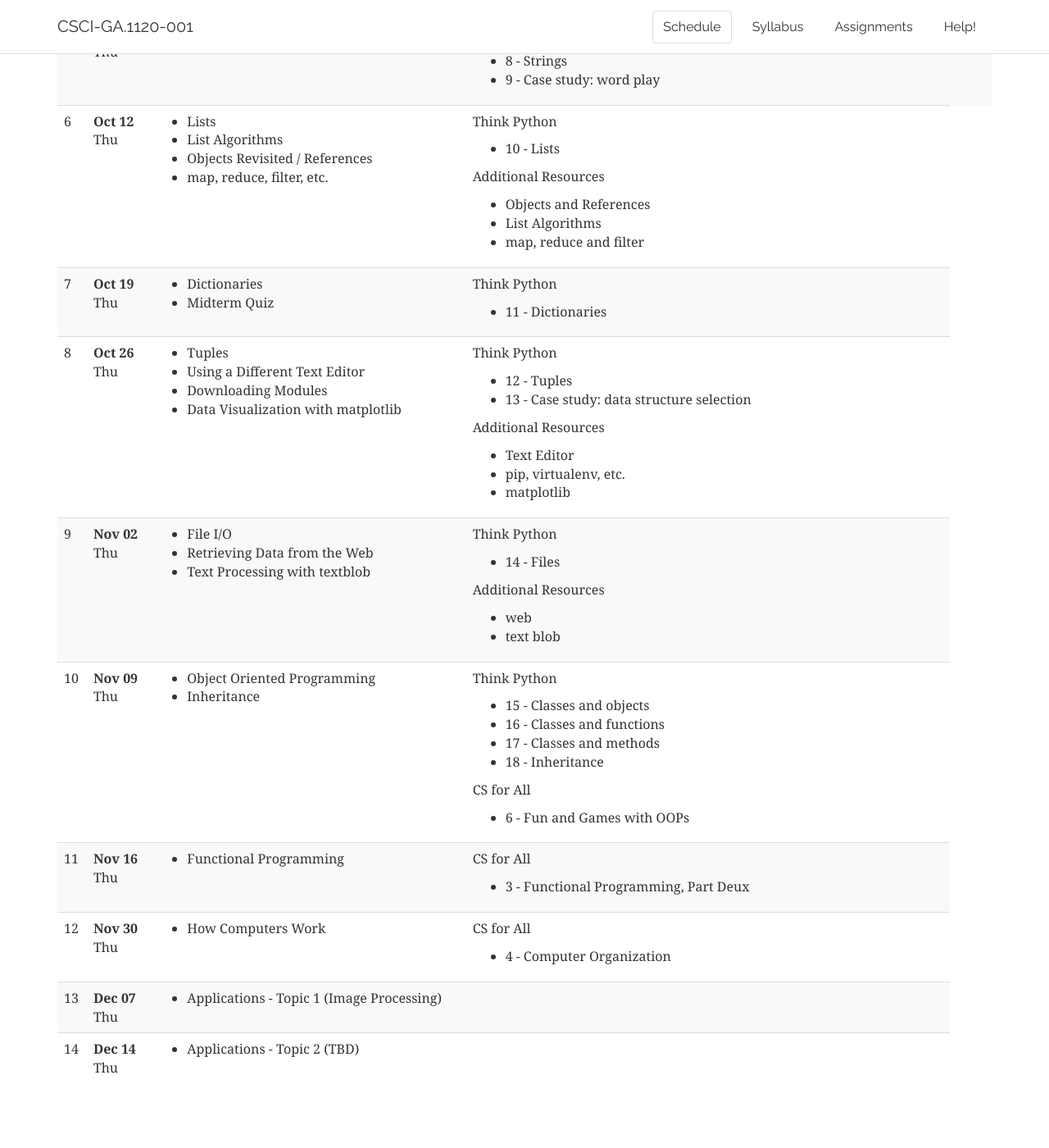
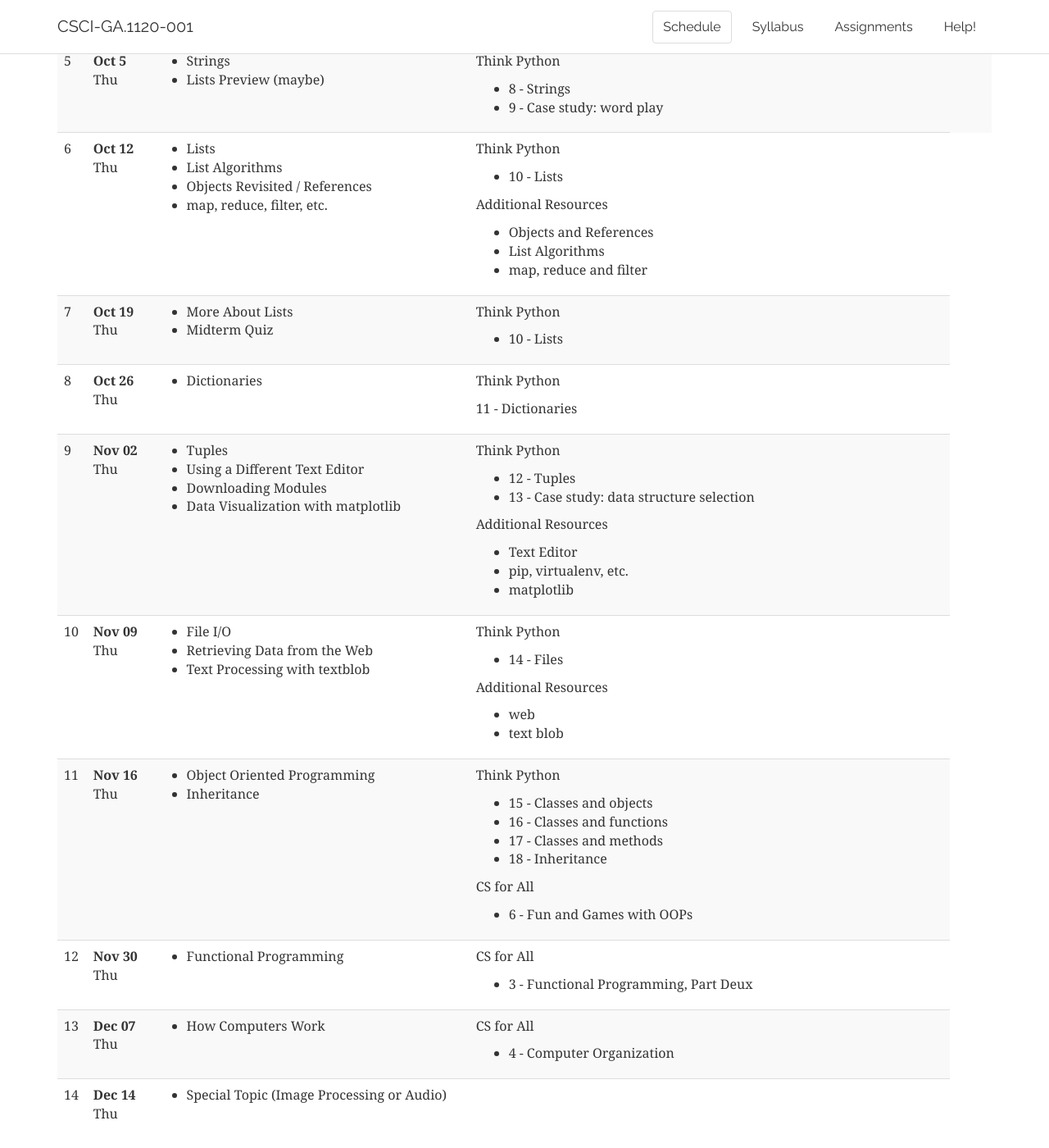
Before and after one commit to foureyes/csci-ga.1120-fall2017-001, a Jekyll site: the page built from index.markdown, in a window 1280 px wide and 1400 px high, scrolled down 1065 px. Shown: the whole window at 82% size. Built offline with Jekyll 4.4.1, drawn with Linux system fonts in a browser that asks for light colours; before the commit the page ends 2409 px from its top, so only the background shows below that; some of the changed text lies outside the part shown.

Commit message:
rework schedule, add links

```diff
--- a/_config.yml
+++ b/_config.yml
@@ -7,10 +7,14 @@ course_number: "CSCI-GA.1120"
 course_section: "001"
 course_name: "Introduction to Programming"
 course_semester: "Fall 2017"
+course_dept: DHSS
+course_dept_link: http://dhss.nyu.edu/
 course_time: "Thursdays, 4:55PM to 7:35PM"
 course_room: 60 Fifth Ave C10
 course_site: http://foureyes.github.io/csci-ga.1120-fall2017-001/
 course_site_alt: http://cs.nyu.edu/~jversoza
+course_aside: A Course in the Digital Humanities and Social Sciences Program at NYU
+course_aside_link: http://dhss.nyu.edu/
 
 # office hours
 office_hours: "<br>&nbsp;2:15pm - 3:15pm on Mondays at WWH<br>12:30pm - 1:30pm on Tuesdays at 5th ave (Lobby)<br>12:30pm - 1:30pm on Wednesdays at WWH"
--- a/_includes/header.html
+++ b/_includes/header.html
@@ -37,7 +37,10 @@
     </div>
     <div class="masthead">
       <div class="container">
-        <h1><span>{{ site.course_name }}</span></h1>
+        <h1>
+			<span>{{ site.course_name }}</span>
+		</h1>
+		<a href="{{ site.course_aside_link }}">{{ site.course_aside }}</a>
 {% if page.nav-state == 'index' %}
         <h2><span>Syllabus</span></h2>
 {% else %}
--- a/index.markdown
+++ b/index.markdown
@@ -5,6 +5,7 @@ nav-state: schedule
 <script>
 ....
 </script>
+<!-- It is part of the [Program in Digital Humanities and Social Science](http://dhss.nyu.edu/) at the [Computer Science Department](http://cs.nyu.edu/home/index.html) at NYU -->
 <table class="table table-striped table-hover">
 <thead>
 <tr>
@@ -140,6 +141,7 @@ CS for All
 <tr><td>5</td><td><strong>Oct 5</strong><br>Thu</td>
 <td markdown="block">
 * Strings
+* Lists Preview (maybe)
 </td>
 <td markdown="block">
 Think Python
@@ -189,7 +191,7 @@ Additional Resources
 <tr><td>7</td><td><strong>Oct 19</strong><br>Thu</td>
 <td markdown="block">
 
-* Dictionaries
+* More About Lists
 * Midterm Quiz
 
 </td>
@@ -197,7 +199,7 @@ Additional Resources
 
 Think Python
 
-* 11 - Dictionaries
+* 10 - Lists
 </td>
 
 
@@ -211,6 +213,26 @@ Think Python
 <tr><td>8</td><td><strong>Oct 26</strong><br>Thu</td>
 <td markdown="block">
 
+* Dictionaries
+
+</td>
+<td markdown="block">
+
+Think Python
+
+11 - Dictionaries
+
+
+</td>
+
+<td></td><td markdown="block"></td>{% comment %}
+{% include schedule/08.markdown %}
+{% endcomment %}
+ </tr>
+
+<!-- ------------ --><a name="09"></a>
+<tr><td>9</td><td><strong>Nov 02</strong><br>Thu</td>
+<td markdown="block">
 * Tuples
 * Using a Different Text Editor
 * Downloading Modules
@@ -231,17 +253,18 @@ Additional Resources
 </td>
 
 <td></td><td markdown="block"></td>{% comment %}
-{% include schedule/08.markdown %}
+{% include schedule/09.markdown %}
 {% endcomment %}
  </tr>
 
-<!-- ------------ --><a name="09"></a>
-<tr><td>9</td><td><strong>Nov 02</strong><br>Thu</td>
+<!-- ------------ --><a name="10"></a>
+<tr><td>10</td><td><strong>Nov 09</strong><br>Thu</td>
 <td markdown="block">
-
 * File I/O
 * Retrieving Data from the Web
 * Text Processing with textblob
+
+
 </td>
 <td markdown="block">
 Think Python
@@ -255,16 +278,16 @@ Additional Resources
 </td>
 
 <td></td><td markdown="block"></td>{% comment %}
-{% include schedule/09.markdown %}
+{% include schedule/10.markdown %}
 {% endcomment %}
  </tr>
 
-<!-- ------------ --><a name="10"></a>
-<tr><td>10</td><td><strong>Nov 09</strong><br>Thu</td>
+<!-- ------------ --><a name="11"></a>
+<tr><td>11</td><td><strong>Nov 16</strong><br>Thu</td>
 <td markdown="block">
-
 * Object Oriented Programming
 * Inheritance
+
 
 </td>
 <td markdown="block">
@@ -278,24 +301,6 @@ Think Python
 CS for All
 
 * 6 - Fun and Games with OOPs
-</td>
-
-<td></td><td markdown="block"></td>{% comment %}
-{% include schedule/10.markdown %}
-{% endcomment %}
- </tr>
-
-<!-- ------------ --><a name="11"></a>
-<tr><td>11</td><td><strong>Nov 16</strong><br>Thu</td>
-<td markdown="block">
-
-* Functional Programming
-
-</td>
-<td markdown="block">
-CS for All
-
-* 3 - Functional Programming, Part Deux
 
 </td>
 
@@ -325,11 +330,14 @@ CS for All
 <!-- ------------ --><a name="13"></a>
 <tr><td>13</td><td><strong>Dec 07</strong><br>Thu</td>
 <td markdown="block">
+* How Computers Work
 
-* Applications - Topic 1 (Image Processing)
 
 </td>
 <td markdown="block">
+CS for All
+
+* 4 - Computer Organization
 </td>
 <td></td><td markdown="block"></td>{% comment %}
 {% include schedule/13.markdown %}
@@ -339,8 +347,7 @@ CS for All
 <!-- ------------ --><a name="14"></a>
 <tr><td>14</td><td><strong>Dec 14</strong><br>Thu</td>
 <td markdown="block">
-
-* Applications - Topic 2 (TBD)
+* Special Topic (Image Processing or Audio)
 
 </td>
 <td markdown="block">
```
Also changed, not shown: other parts of index.markdown (+2 -2 lines), help.markdown (+7 -0 lines), syllabus.markdown (+6 -1 lines).
